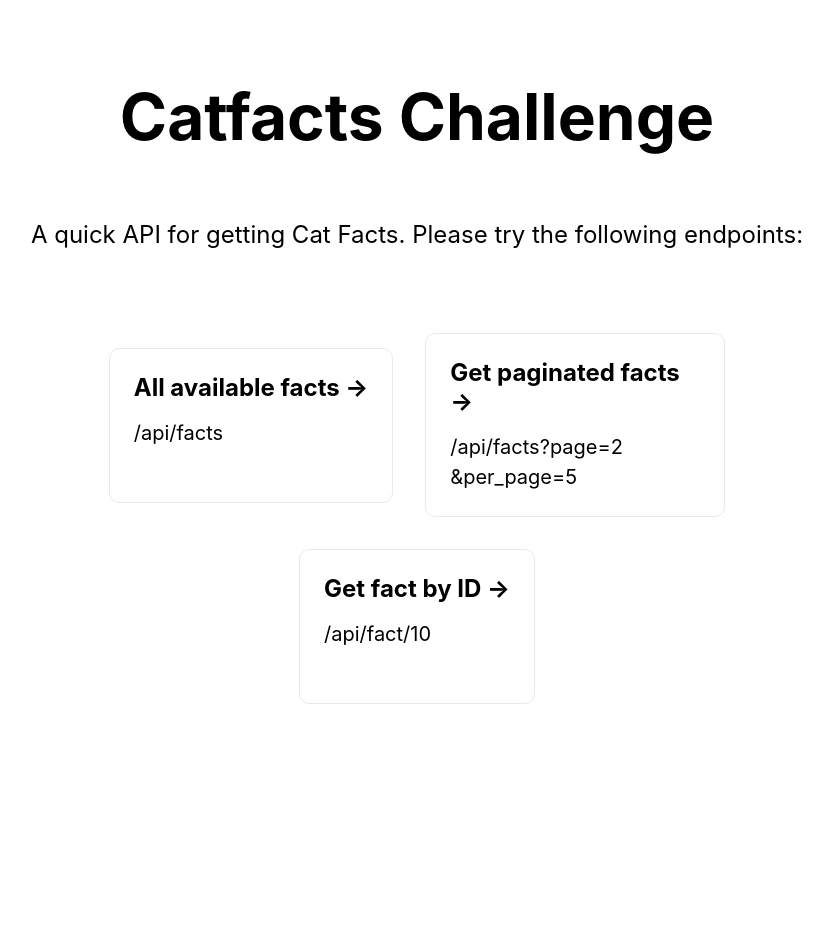
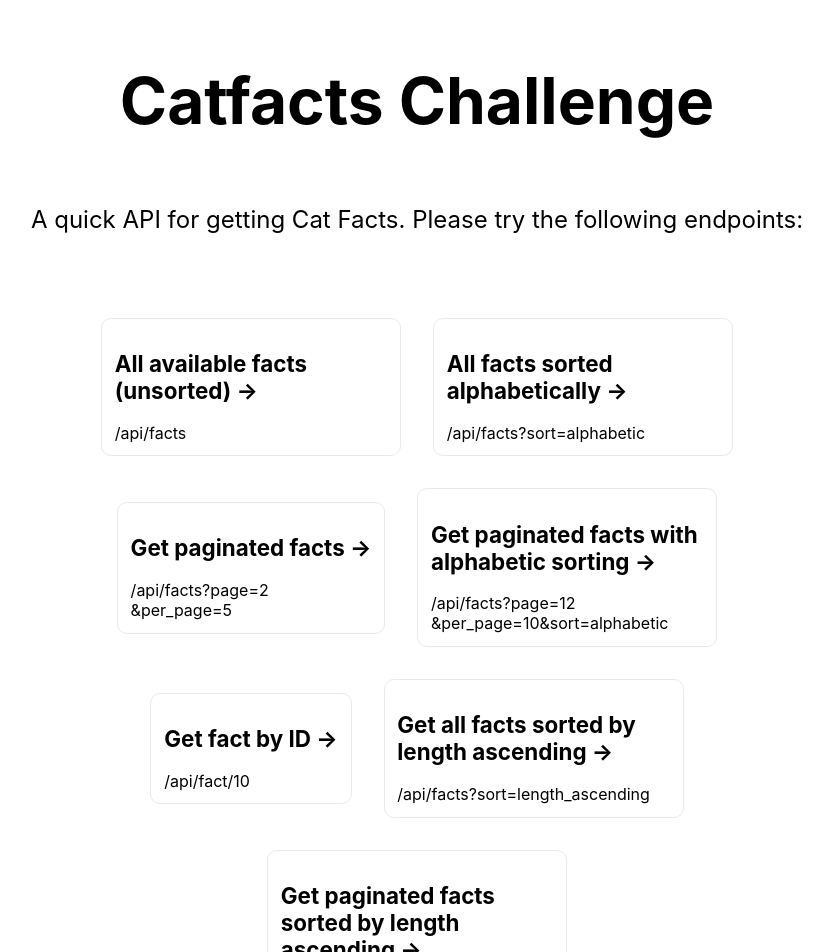
Before and after one commit to mbalabanov/catfacts-challenge, a Next.js app: page / in a window 1280 px wide. Shown: the top 952 px of the page, without its empty margins (223-1056 px from the left). Before the commit the page ends 800 px from the top, so only its background shows below. Built offline with nearby package versions, Linux system fonts and the light colour scheme.

Commit message:
Adds sorting by length ascending

```diff
--- a/pages/api/facts.ts
+++ b/pages/api/facts.ts
@@ -45,12 +45,19 @@ const addIDToFactsData = (
   return factsDataWithID;
 };
 
+const sortData = (criteria: string, data: any[]) => {
+  return data.sort((a, b) => (a[criteria] > b[criteria] ? 1 : -1));
+};
+
 export default async function handler(
   req: NextApiRequest,
   res: NextApiResponse
 ) {
   const query = req.query;
-  let { page, per_page } = query;
+  let { page, per_page, sort } = query;
+
+  console.log("*** page, per_page, sort ***");
+  console.log(sort);
 
   if (!page && !per_page) {
     let allFactsCount = await totalFactsCount();
@@ -62,5 +69,14 @@ export default async function handler(
   let allFactsData = await getAllFacts(page, per_page);
   // @ts-ignore
   let factsDataWithIDs = await addIDToFactsData(page, per_page, allFactsData);
+
+  if (sort === "alphabetic") {
+    factsDataWithIDs = sortData("fact", factsDataWithIDs);
+  }
+
+  if (sort === "length_ascending") {
+    factsDataWithIDs = sortData("length", factsDataWithIDs);
+  }
+
   res.status(200).json(factsDataWithIDs);
 }
--- a/pages/index.tsx
+++ b/pages/index.tsx
@@ -23,10 +23,16 @@ const Home: NextPage = () => {
         <div className={styles.grid}>
 
           <a href="/api/facts" target="_blank" className={styles.card}>
-            <h2>All available facts &rarr;</h2>
+            <h2>All available facts (unsorted) &rarr;</h2>
             <p>
               /api/facts
-              <br/><br/>
+            </p>
+          </a>
+
+          <a href="/api/facts?sort=alphabetic" target="_blank" className={styles.card}>
+            <h2>All facts sorted alphabetically &rarr;</h2>
+            <p>
+              /api/facts?sort=alphabetic
             </p>
           </a>
 
@@ -37,11 +43,31 @@ const Home: NextPage = () => {
             </p>
           </a>
 
+          <a href="/api/facts?page=12&per_page=10&sort=alphabetic" target="_blank" className={styles.card}>
+            <h2>Get paginated facts with alphabetic sorting &rarr;</h2>
+            <p>
+              /api/facts?page=12<br/>&per_page=10&sort=alphabetic
+            </p>
+          </a>
+
           <a href="/api/fact/10" target="_blank" className={styles.card}>
             <h2>Get fact by ID &rarr;</h2>
             <p>
               /api/fact/10
-              <br/><br/>
+            </p>
+          </a>
+
+          <a href="/api/facts?sort=length_ascending" target="_blank" className={styles.card}>
+            <h2>Get all facts sorted by length ascending &rarr;</h2>
+            <p>
+              /api/facts?sort=length_ascending
+            </p>
+          </a>
+
+          <a href="/api/facts?page=5&per_page=20&sort=length_ascending" target="_blank" className={styles.card}>
+            <h2>Get paginated facts sorted by length ascending &rarr;</h2>
+            <p>
+              /api/facts?page=5&per_page=20&sort=length_ascending
             </p>
           </a>
 
--- a/styles/Home.module.css
+++ b/styles/Home.module.css
@@ -75,7 +75,7 @@
 
 .card {
   margin: 1rem;
-  padding: 1.5rem;
+  padding: 0.8rem;
   text-align: left;
   color: inherit;
   text-decoration: none;
@@ -93,14 +93,11 @@
 }
 
 .card h2 {
-  margin: 0 0 1rem 0;
-  font-size: 1.5rem;
+  font-size: 1.4rem;
 }
 
 .card p {
   margin: 0;
-  font-size: 1.25rem;
-  line-height: 1.5;
 }
 
 .logo {
```
Also changed, not shown: 1 other file (tests, documents, lock files or other folders).
